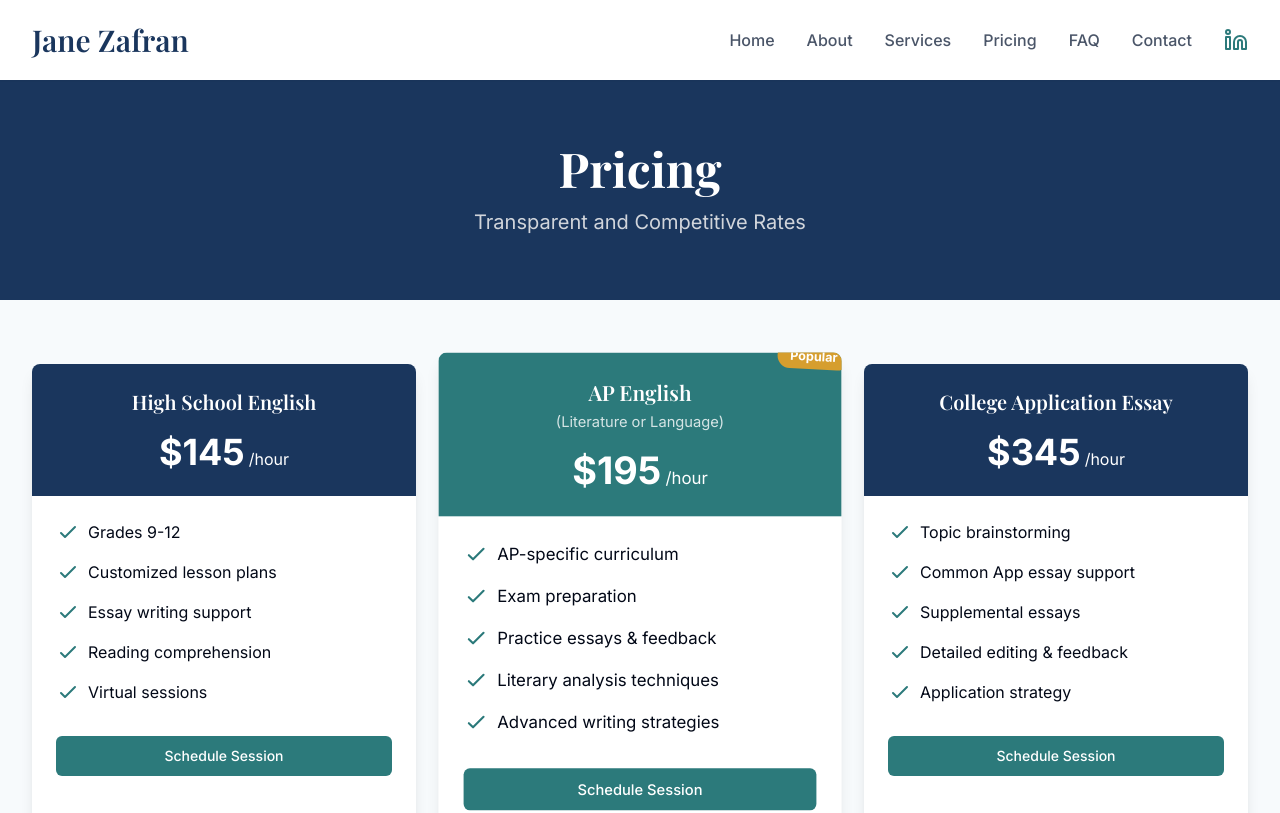
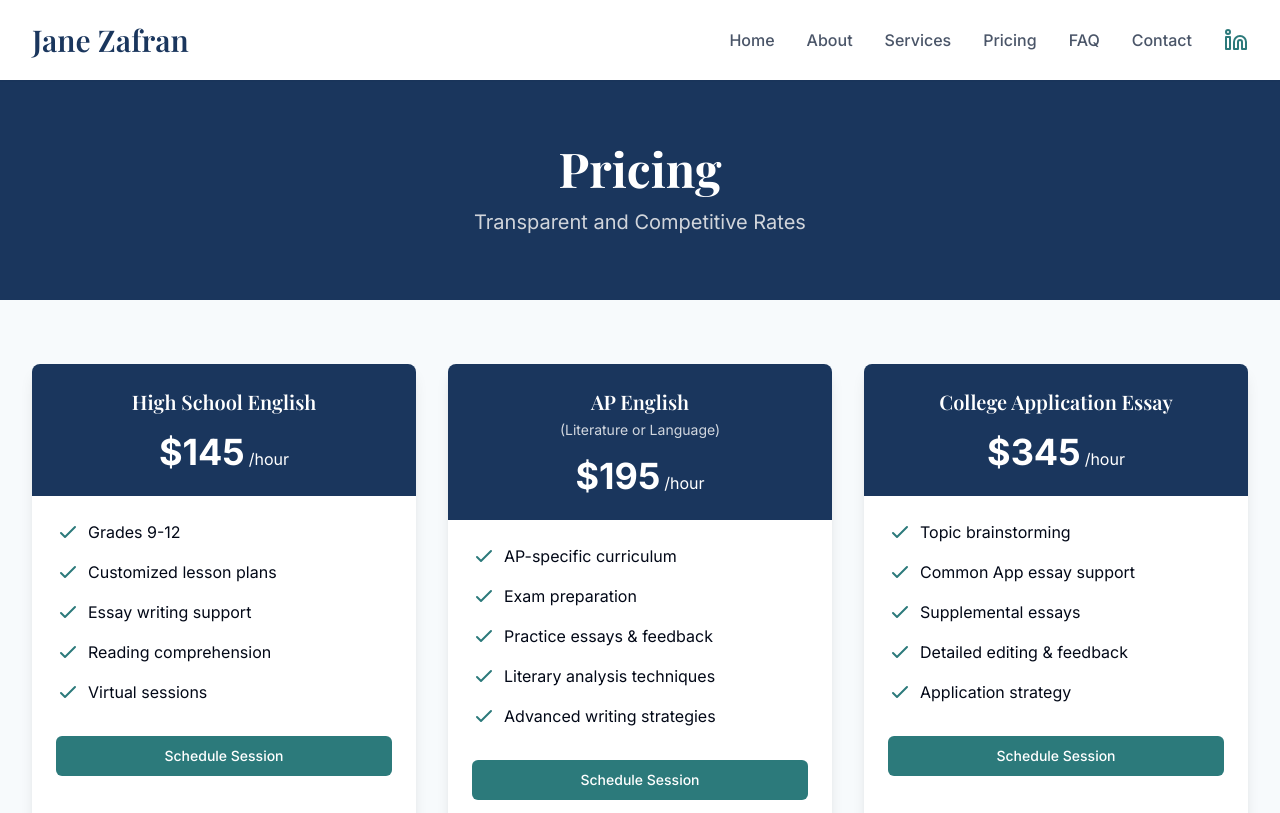
Before and after one commit to ashal-ali/learnwithjane, a React (Vite) app: page /pricing in a window 1280 px wide. Shown: the top 813 px of the page. Built offline with nearby package versions, Linux system fonts and the light colour scheme.

Commit message:
Update AP English styling
Updated the styling of the AP English section on the pricing page to match the High School English and College Application Essay sections.

```diff
--- a/src/pages/Pricing.tsx
+++ b/src/pages/Pricing.tsx
@@ -68,11 +68,8 @@ const Pricing = () => {
             </div>
 
             {/* AP English */}
-            <div className="bg-white rounded-lg shadow-lg overflow-hidden transform scale-105 z-10">
-              <div className="bg-tutor-teal p-6 text-center relative">
-                <div className="absolute top-0 right-0 -mt-2 -mr-2 bg-tutor-gold text-white text-xs font-bold px-3 py-1 rounded-full transform rotate-3">
-                  Popular
-                </div>
+            <div className="bg-white rounded-lg shadow-lg overflow-hidden transition-transform hover:scale-105">
+              <div className="bg-tutor-navy p-6 text-center">
                 <h3 className="text-xl font-serif font-semibold text-white">AP English</h3>
                 <div className="text-sm text-white opacity-80 mt-1">(Literature or Language)</div>
                 <div className="mt-4">
```
